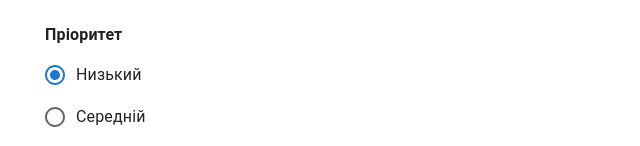
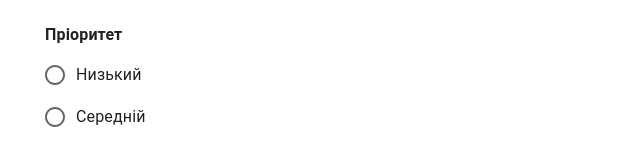
Before and after one commit to unasif/form-front, a React (Vite) app: page /details in a window 1280 px wide. Shown: the part 511-657 px from the top of the page, without its empty margins (319-959 px from the left). Built offline with nearby package versions, Linux system fonts and the light colour scheme.

Commit message:
Виправлення Пріорітету

```diff
--- a/src/pages/RequestDetailsPage/RequesDetailsPage.jsx
+++ b/src/pages/RequestDetailsPage/RequesDetailsPage.jsx
@@ -184,9 +184,9 @@ const RequestDetailsPage = () => {
               Пріоритет
             </FormLabel>
             <RadioGroup name="priority" value={requestData.priority} onChange={handleChange}>
-              <FormControlLabel value="low" control={<Radio />} label="Низький" />
-              <FormControlLabel value="medium" control={<Radio />} label="Середній" />
-              <FormControlLabel value="high" control={<Radio />} label="Високий" />
+              <FormControlLabel value="1" control={<Radio />} label="Низький" />
+              <FormControlLabel value="5" control={<Radio />} label="Середній" />
+              <FormControlLabel value="10" control={<Radio />} label="Високий" />
             </RadioGroup>
           </FormControl>
 
```
